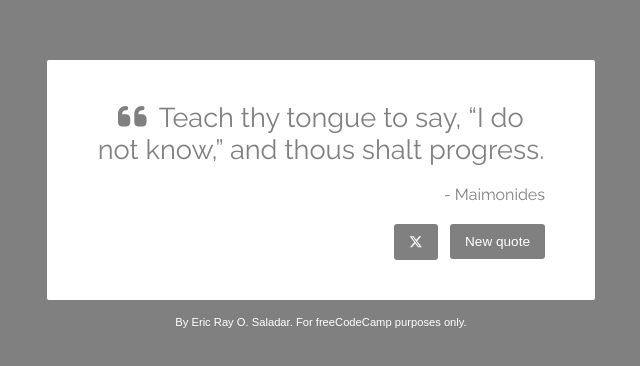
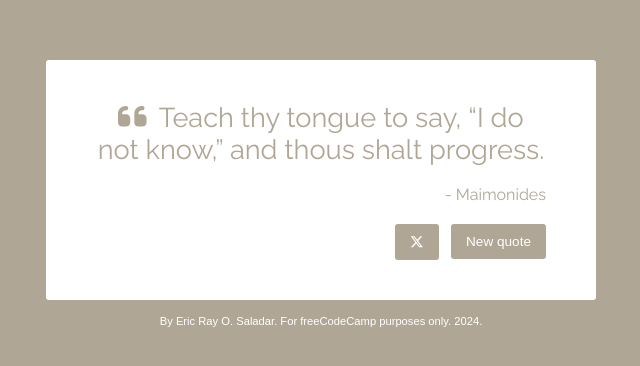
Before and after one commit to ericraycodes/fcc-rqm-1.0-vite, a React (Vite) app: page / in a window 1280 px wide. Shown: the part 184-550 px from the top of the page, without its empty margins (319-959 px from the left). Built offline with nearby package versions, Linux system fonts and the light colour scheme.

Commit message:
reactive styles 1.0

```diff
--- a/index.html
+++ b/index.html
@@ -8,7 +8,7 @@
       name="description"
       content="A freeCodeCamp Front End Development Libraries' certification project."
     />
-    <title>Random Quote Machine (fCC)</title>
+    <title>fCC: Random Quote Machine</title>
     <link href="./src/index.css" rel="stylesheet">
 
     <!-- googlefont api -->
--- a/src/App.jsx
+++ b/src/App.jsx
@@ -1,5 +1,5 @@
-import { useState, useEffect } from 'react';
-import { fetchRandomQuote } from './functions.jsx';
+import { useState, useEffect, useRef } from 'react';
+import { fetchRandomQuote, selectRandomColor } from './functions.jsx';
 import { FontAwesomeIcon } from '@fortawesome/react-fontawesome';
 import { faQuoteLeft } from '@fortawesome/free-solid-svg-icons';
 import { faXTwitter } from '@fortawesome/free-brands-svg-icons';
@@ -10,16 +10,21 @@ function App() {
   const [quote, setQuote] = useState({});
   // Toggle the state of button click event
   const [click, setClick] = useState(false);
-  // Counts nth click - this is not important, will be removed when done developing
-  const [clicked, setClicked] = useState(0);
+  // State of opacity of certain components
+  const [fade, setFade] = useState(false);
+  // State of random app color changes
+  const [color, setColor] = useState('gray');
 
   // Handle asynchronous random quote fetching at page load.
   useEffect(() => {
-    window.console.log('<App />', clicked);
+    window.console.log('<App />');
+    setFade(true);
     setTimeout(async () => {
       window.console.log('async op: fetching...')
       const fetchedQuote = await fetchRandomQuote();
       setQuote(fetchedQuote);
+      setColor(selectRandomColor());
+      setFade(false);
     }, 700);
     window.console.log('quote:', quote);
 
@@ -29,6 +34,7 @@ function App() {
       setClick(false);
       setTimeout(() => {
         setQuote({});
+        // setFade(false);
       }, 700);
     };
   }, [click]);
@@ -37,7 +43,6 @@ function App() {
   const handleClick = () => {
     window.console.log('Button clicked');
     setClick(true);
-    setClicked(clicked + 1);
   };
 
   // Tweet path for tweet functionality
@@ -46,29 +51,50 @@ function App() {
   const href = encodeURI(uri);
   window.console.log('tweet href:', href);
 
+  // Styles: reactive fade on quote and author texts
+  const styleFade = {
+    opacity : fade?'0%':'100%',
+    color : color
+  };
+  // Styles: reactive color transition on app color changes
+  const styleColor = {
+    backgroundColor: color
+  };
+  document.querySelector('body').style.backgroundColor = color;
+
   return (
     <>
     <div id='quote-box'>
-      <blockquote id='text'>
+      <blockquote
+        id='text'
+        style={styleFade}
+      >
         <FontAwesomeIcon
           className='fa-icon-quote'
           icon={faQuoteLeft}
         />
         <span>{quote['quote']}</span>
       </blockquote>
-      <span id='author'>- {quote['author']}</span>
-      <div className='buttons-box'>
+      <span
+        id='author'
+        style={styleFade}
+      >- {quote['author']}</span>
+      <div
+        className='buttons-box'
+      >
         <a
           id='tweet-quote'
           title='Tweet this quote!'
           href={href}
           target='_blank'
           rel='noreferrer'
+          style={styleColor}
         ><FontAwesomeIcon icon={faXTwitter} /></a>
         <button
           id='new-quote'
           title='Click for a new quote!'
           onClick={handleClick}
+          style={styleColor}
         >New quote</button>
       </div>
     </div>
--- a/src/Footer.jsx
+++ b/src/Footer.jsx
@@ -2,7 +2,7 @@ function Footer() {
   return (
     <>
     <footer>
-      <p>By Eric Ray O. Saladar. For freeCodeCamp purposes only.</p>
+      <p>By Eric Ray O. Saladar. For freeCodeCamp purposes only. 2024.</p>
     </footer>
     </>
   );
--- a/src/index.css
+++ b/src/index.css
@@ -54,7 +54,6 @@ body {
   min-width: 240px;
 }
 #quote-box {
-  border: 1px solid;
   border-radius: 3px;
   padding: 40px 50px;
   text-align: center;
@@ -161,8 +160,9 @@ footer {
 body,
 #tweet-quote,
 #new-quote {
-  transition: background-color 0.7s ease-in;
+  transition: background-color 0.7s ease-out;
 }
-.quote-author-box {
+#text,
+#author {
   transition: opacity 0.7s ease-in;
 }
```
Also changed, not shown: 1 other file (tests, documents, lock files or other folders).
